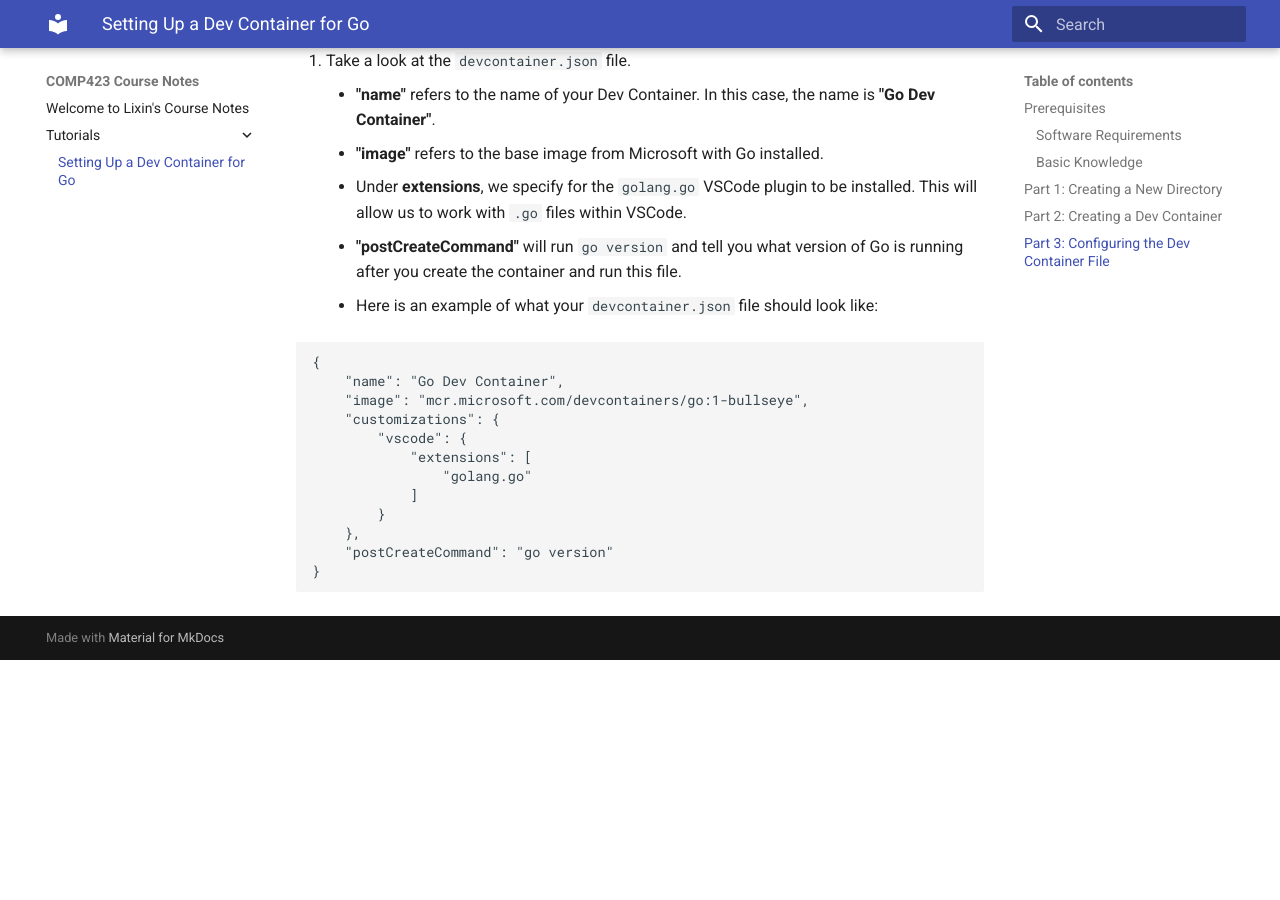
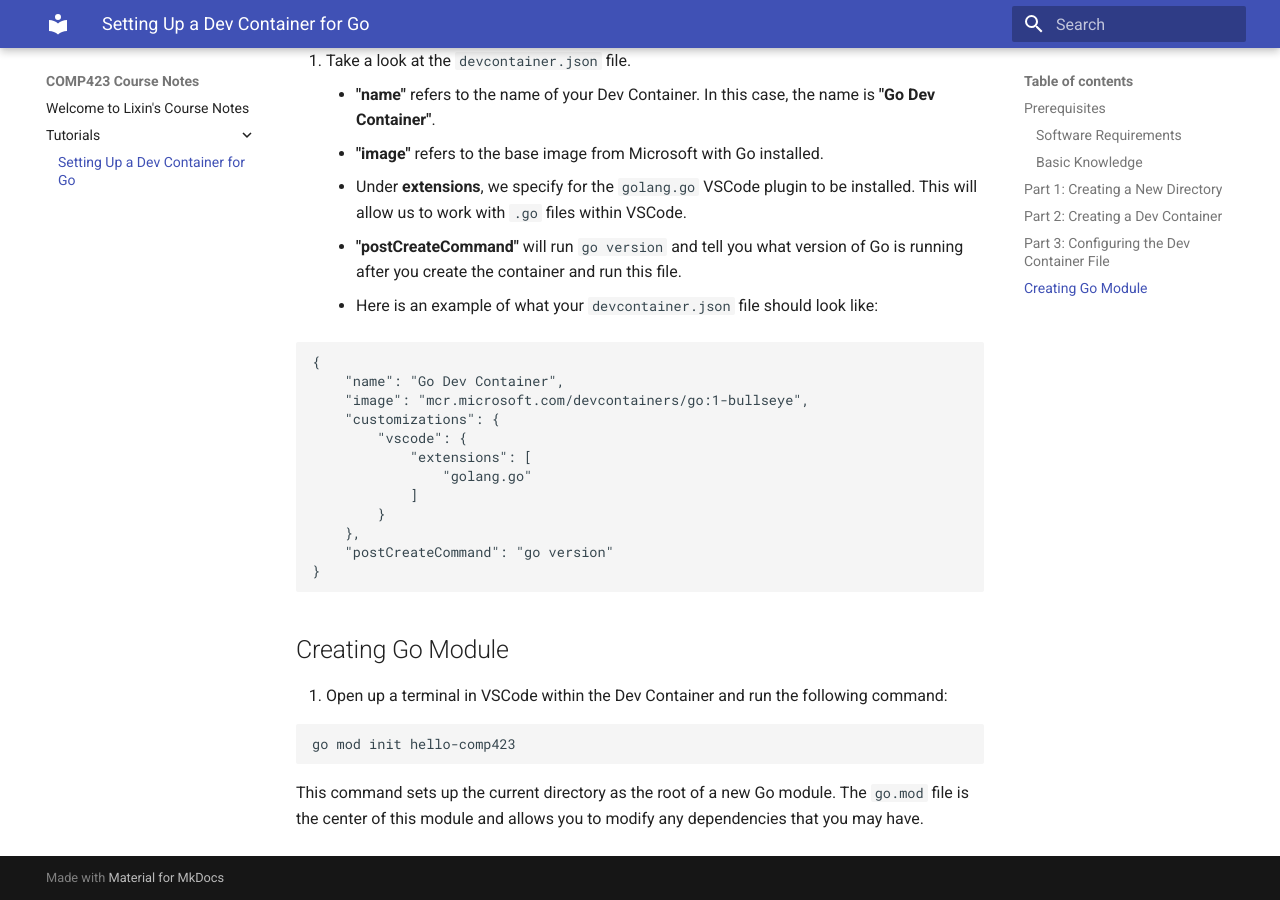
Before and after one commit to lixiny1/comp423-course-notes, an MkDocs documentation site: the page built from docs/tutorials/go-setup.md, in a window 1280 px wide and 900 px high, scrolled down 1173 px. Built offline with MkDocs 1.6.1 and Material for MkDocs 9.7.7, drawn with Linux system fonts in a browser that asks for light colours; before the commit the page ends 1833 px from its top, so only the background shows below that.

Commit message:
finished part 4

````diff
--- a/docs/tutorials/go-setup.md
+++ b/docs/tutorials/go-setup.md
@@ -49,3 +49,10 @@ git init
     "postCreateCommand": "go version"
 }
 ```
+
+## Creating Go Module
+1. Open up a terminal in VSCode within the Dev Container and run the following command:
+```
+go mod init hello-comp423
+```
+This command sets up the current directory as the root of a new Go module. The `go.mod` file is the center of this module and allows you to modify any dependencies that you may have.
````
